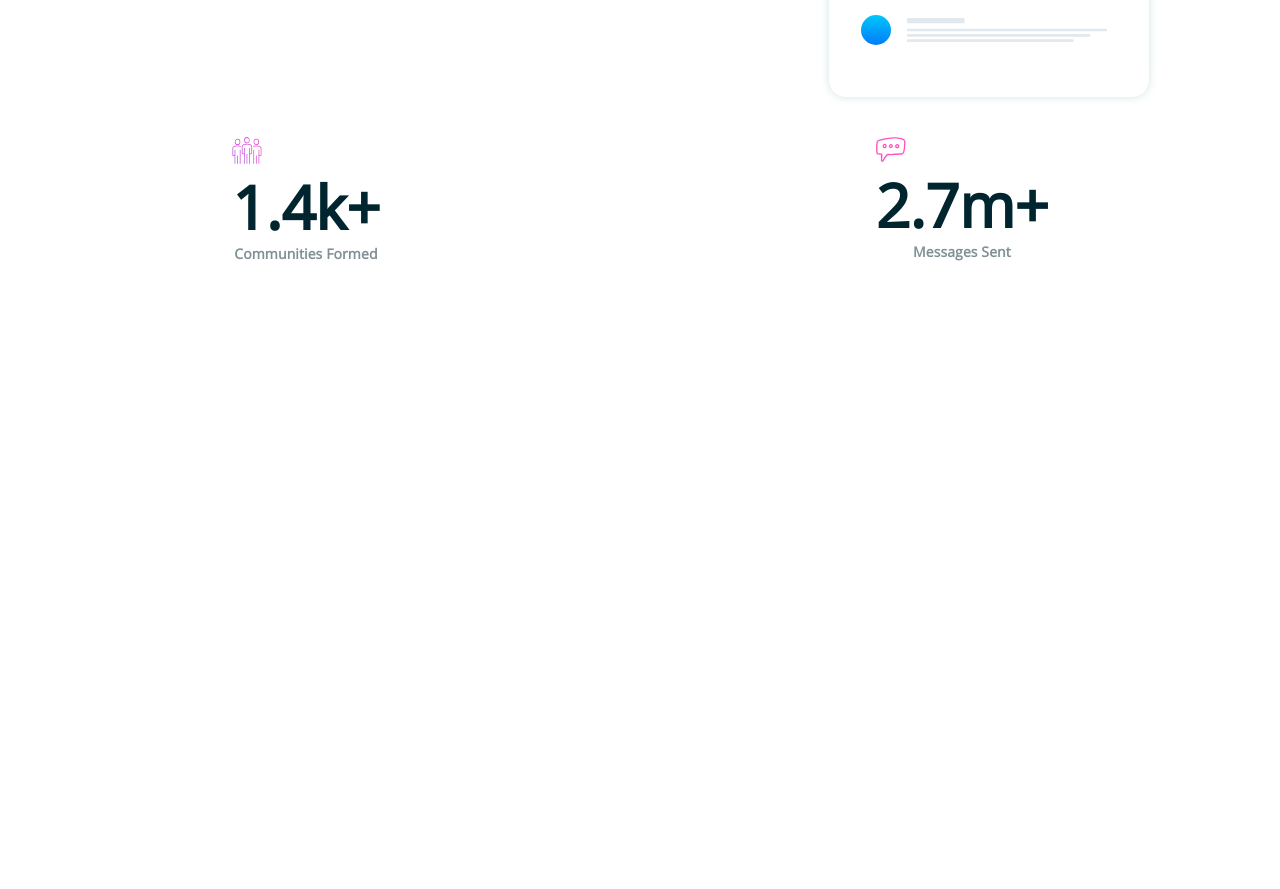
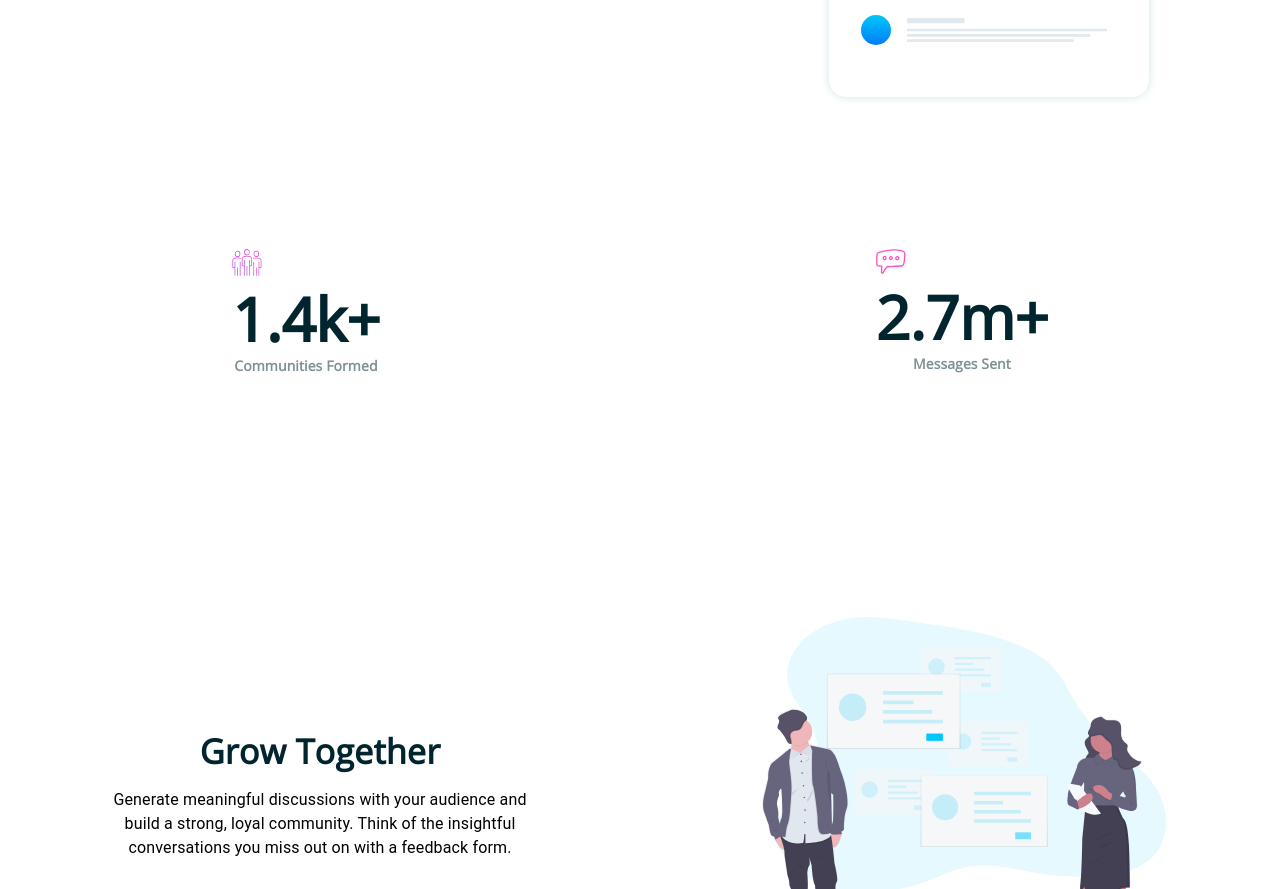
Before and after one commit to abdelmawlaSouat/Huddle-landing-page, a React (Create React App) app: page / in a window 1280 px wide. Shown: the part 1260-2149 px from the top of the page. Before the commit the page ends 1605 px from the top, so only its background shows below. Built offline with nearby package versions, Linux system fonts and the light colour scheme.

Commit message:
Add section two

```diff
--- a/src/App.js
+++ b/src/App.js
@@ -11,16 +11,14 @@ import './App.css';
 
 import Navbar from './components/Navbar'
 import SectionOne from './components/SectionOne'
+import SectionTwo from './components/SectionTwo'
 
 function App() {
   return (
     <div className="App">
-
-      <header>
-        <Navbar />
-      </header>
-
+      <Navbar />
       <SectionOne />
+      <SectionTwo />
     </div>
   )
 }
--- a/src/components/Navbar.js
+++ b/src/components/Navbar.js
@@ -13,6 +13,7 @@ import { Grid, Button } from '@material-ui/core'
 
 function Navbar () {
 	return (
+		<header>
 			<Grid container justify="space-between" alignItems="center">
 				<Grid item>
 					<img src={logo} alt='Huddle Logo' className="logo" />
@@ -28,6 +29,7 @@ function Navbar () {
 					</a>
 				</Grid>
 			</Grid>
+		</header>
 	)
 }
 
--- a/src/components/SectionOne.css
+++ b/src/components/SectionOne.css
@@ -4,6 +4,7 @@
 
 .mockup-grid {
 	margin-top: 7rem !important;
+	margin-bottom: 7rem !important;
 }
 
 .grey-text {
--- a/src/components/SectionOne.js
+++ b/src/components/SectionOne.js
@@ -55,7 +55,7 @@ function SectionOne () {
 						<img src={mockupsImage} alt="Mockup" className="mockup-img" />
 					</Grid>
 
-					<Grid item xs={12}>
+					<Grid item xs={12} className="mb-10">
 						<Grid
 							container
 							justify="space-around"
--- /dev/null
+++ b/src/components/SectionTwo.css
@@ -0,0 +1,20 @@
+.section-two .img-item {
+	width: 100%;
+}
+
+.section-two .MuiTypography-h4 {
+	margin-bottom: 1rem !important;
+}
+
+.section-two a {
+	text-decoration: none;
+}
+
+
+@media only screen and (max-width: 600px) {
+
+	.illustration {
+		flex-direction: column-reverse !important;
+	}
+
+}
--- /dev/null
+++ b/src/components/SectionTwo.js
@@ -0,0 +1,128 @@
+/*
+ * SectionTwo.js
+ *
+ * Author: Abdelmawla Souat (abdelmawla.souat@gmail.com)
+ * Created on 2020/11/19 16:48:43
+ *
+ * Copyright (c) 2020 Shuriken
+ */
+
+import './SectionTwo.css'
+import imgOne from '../images/illustration-grow-together.svg'
+import imgTwo from '../images/illustration-flowing-conversation.svg'
+import imgThree from '../images/illustration-your-users.svg'
+
+import { Button, Grid, Typography } from '@material-ui/core'
+
+
+function SectionTwo () {
+
+	const illustrations = [
+		{
+			title: 'Grow Together',
+			direction: 'row',
+			p: `
+				Generate meaningful discussions with your audience and
+				build a strong, loyal community. Think of the insightful
+				conversations you miss out on with a feedback form.
+			`,
+			img: {
+				src: imgOne,
+				alt: 'Illustration Grow Together'
+			}
+
+		},
+		{
+			title: 'Flowing Conversations',
+			direction: 'row-reverse',
+			p: `
+				You wouldn't paginate a conversation in real life,
+				so why do it online? Our threads have just-in-time
+				loading for a more natural flow.
+			`,
+			img: {
+				src: imgTwo,
+				alt: 'Illustration Flowing Conversation'
+			}
+
+		},
+		{
+			title: 'Your Users',
+			direction: 'row',
+			p: `
+				It takes no time at all to integrate Huddle with your
+				app's authentication solution. This means, once signed
+				in to your app, your users can start chatting immediately.
+			`,
+			img: {
+				src: imgThree,
+				alt: 'Illustration Your Users'
+			}
+
+		}
+	]
+
+	return (
+		<section className="section-two">
+			<Grid
+				container
+				align="center"
+				justify="center"
+			>
+
+				{illustrations.map((item, idx) => (
+						<Grid
+							className="illustration-container"
+							key={idx}
+							item
+							xs={10} md={12}
+						>
+							<Grid
+								container
+								justify="space-around"
+								alignItems="center"
+								direction={item.direction}
+								className="illustration mb-10"
+							>
+								<Grid item md={4}>
+									<Typography variant="h4">
+										{item.title}
+									</Typography>
+									<Typography variant="body1">
+										{item.p}
+									</Typography>
+								</Grid>
+								<Grid item md={4}>
+									<img
+										className="img-item"
+										src={item.img.src}
+										alt={item.img.alt}
+									/>
+								</Grid>
+							</Grid>
+						</Grid>
+				))}
+
+				<Grid item className="mb-10">
+					<Typography variant="h4">
+						Ready To Build Your Community?
+					</Typography>
+
+					<a href="#">
+							<Button
+								className="purple-btn rounded my-1"
+								variant="contained"
+								size="large"
+							>
+								Get Started For Free
+							</Button>
+					</a>
+
+				</Grid>
+
+			</Grid>
+		</section>
+	)
+}
+
+export default SectionTwo
--- a/src/index.css
+++ b/src/index.css
@@ -47,6 +47,15 @@ body {
   padding: 1.1rem 5rem !important;
 }
 
+.my-1 {
+	margin-top: 1rem !important;
+	margin-bottom: 1rem !important;
+}
+
+.mb-10 {
+	margin-bottom: 10rem !important;
+}
+
 
 @media only screen and (max-width: 600px) {
 
```
